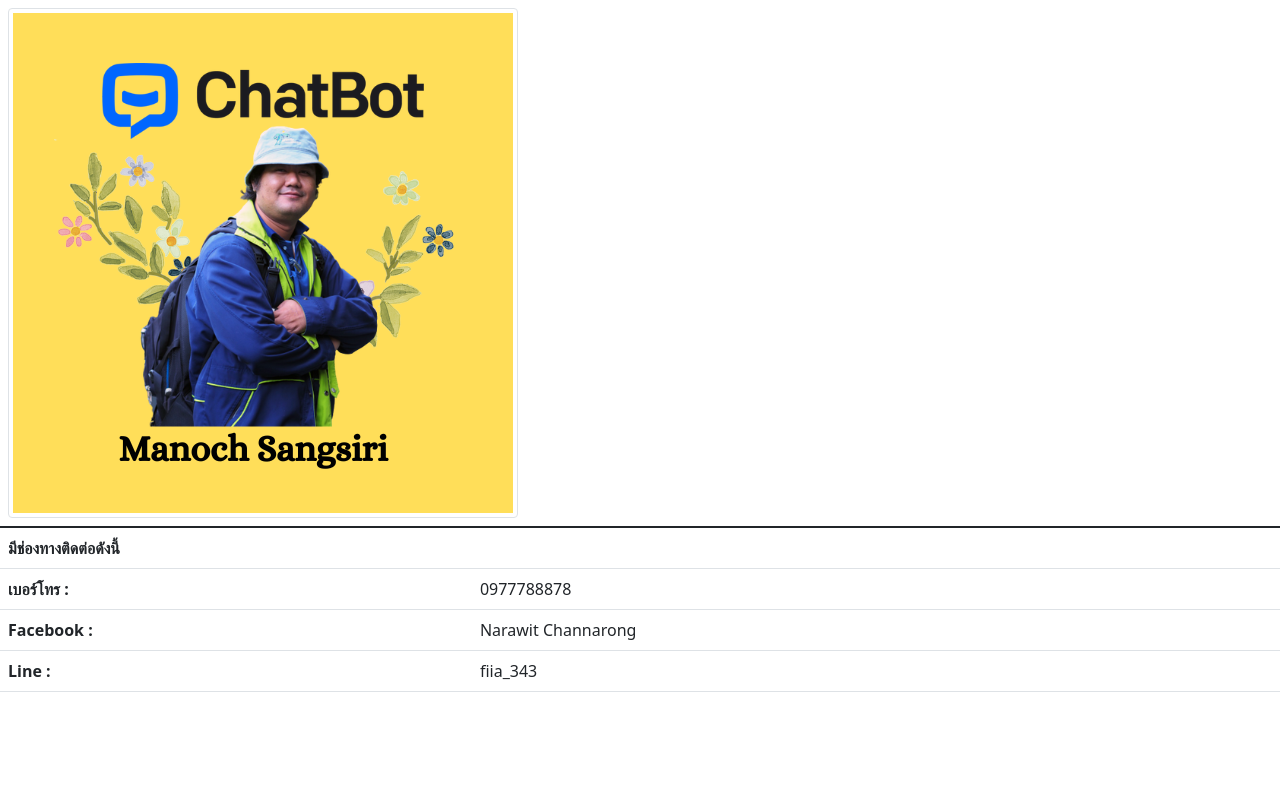
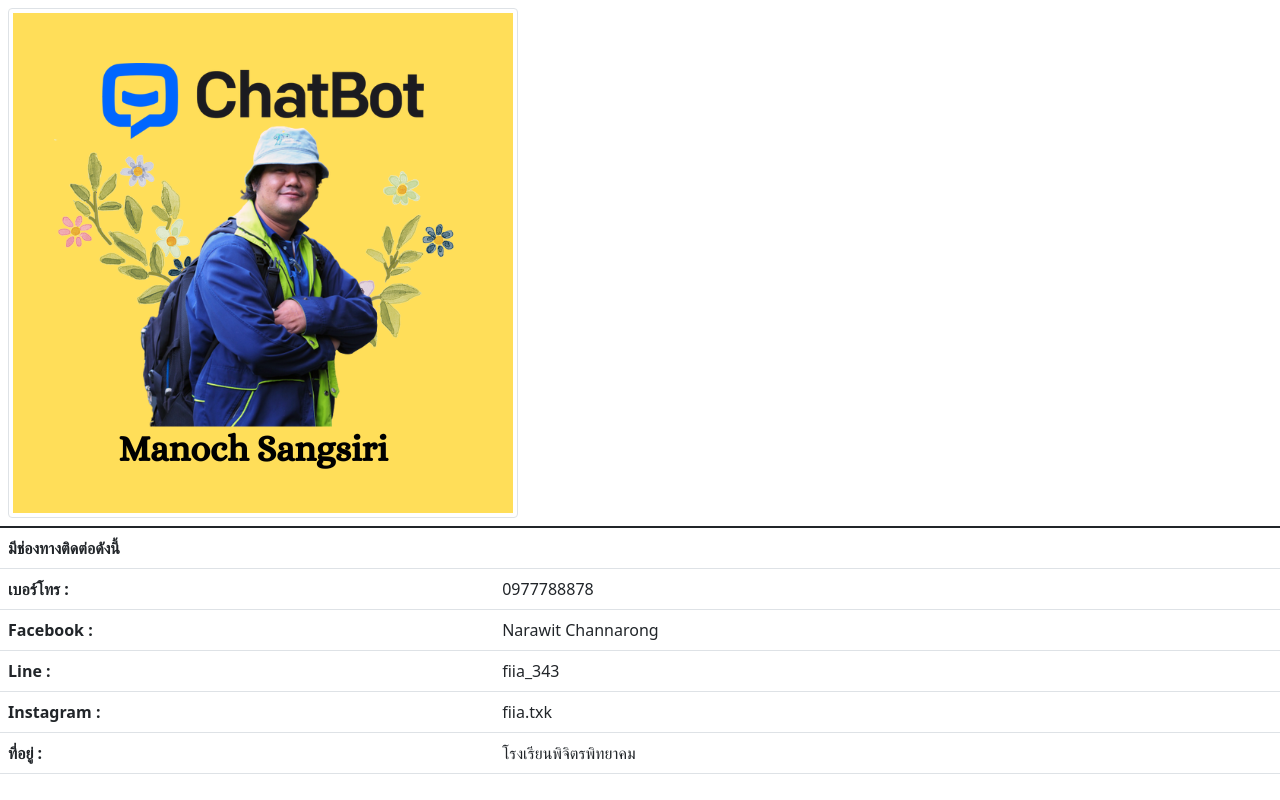
Before and after one commit to narawitchannarong745/profile, a plain HTML site: page index.html in a window 1280 px wide. Drawn offline with nearby package versions, Linux system fonts and the light colour scheme.

Commit message:
Update index.html

```diff
--- a/index.html
+++ b/index.html
@@ -31,6 +31,14 @@
                 <th scope="row">Line :</th>
                 <td> fiia_343</td>
             </tr>
+             <tr>
+                <th scope="row">Instagram :</th>
+                <td>fiia.txk</td>
+            </tr>
+            <tr>
+                <th scope="row">ที่อยู่ :</th>
+                <td>โรงเรียนพิจิตรพิทยาคม</td>
+            </tr>
         </tbody>
     </table>
 
```
